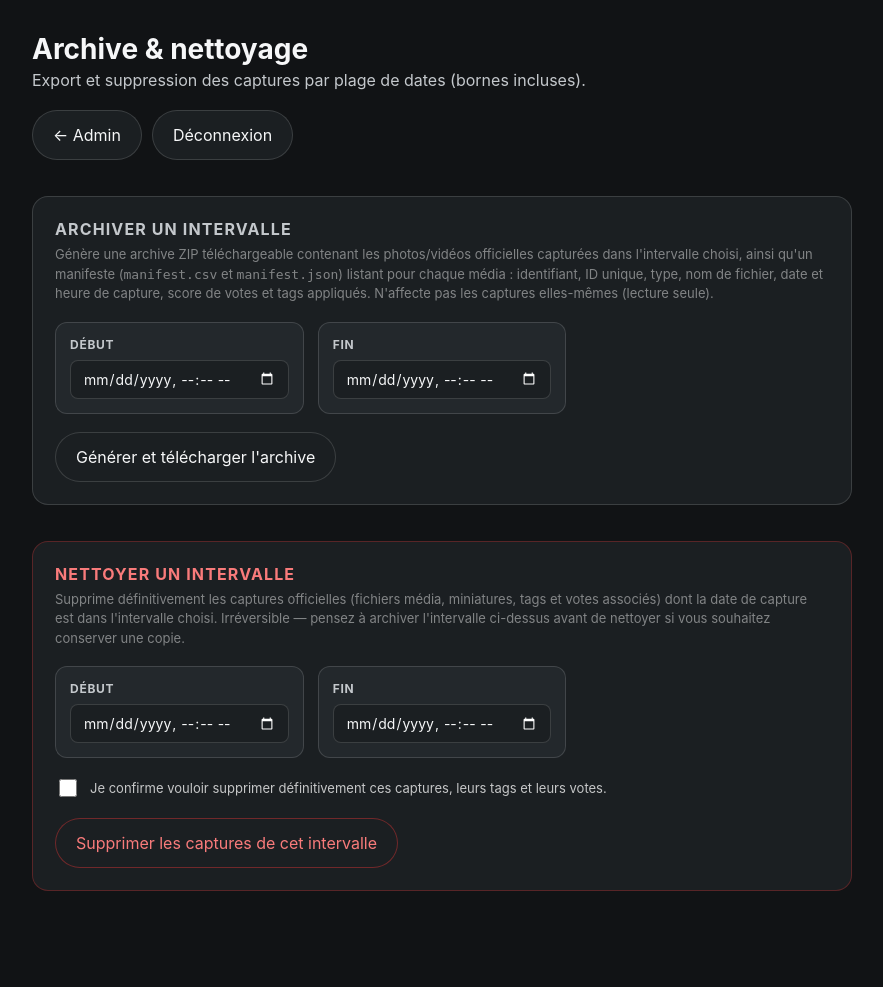
After one commit to Pictotem/pictotem, a Flask app: page /admin/archive in a window 1280 px wide. The commit adds this page. Shown: the whole page, without its empty margins (198-1081 px from the left). Run offline with Flask 3, Linux system fonts and the light colour scheme; the visitor is signed in with stand-in values (Sample User, id 1); parts of the project's set-up code (start-up, migrations or seed data) failed here and were passed over; some libraries are stand-ins or nearby versions.

Commit message:
Ajoute l'archivage ZIP et le nettoyage par plage de dates (B-O)
Nouvelle page /admin/archive avec deux outils indépendants, tous deux
bornés par un intervalle date+heure (<input type=datetime-local>, bornes
incluses) :

- Archiver : génère et télécharge une archive ZIP contenant les photos/
  vidéos officielles de l'intervalle (media/) ainsi qu'un manifeste
  manifest.csv + manifest.json (id, ID unique média, type, nom de fichier,
  date et heure de capture, score de votes, tags). Lecture seule.
- Nettoyer : supprime définitivement les captures de l'intervalle (fichier
  média, miniature, tags et votes associés), derrière une case à cocher de
  confirmation + confirm() JS côté kiosque de sécurité supplémentaire.

- db.py : list_captures_in_range(start_iso, end_iso) (bornes ISO 8601,
  comparaison lexicographique, cohérent avec created_at). Corrige aussi
  delete_capture() qui ne supprimait pas les lignes de la table `votes`
  associées à la capture (fuite de lignes orphelines existant sur TOUS
  les chemins de suppression : purge par ancienneté, suppression depuis
  /admin/captures, etc. — pas seulement le nouveau nettoyage par plage).
- app.py : _parse_archive_range() (validation + conversion des deux champs
  datetime-local en bornes ISO), _build_archive_zip(), routes
  GET /admin/archive, POST /admin/archive/export, POST /admin/archive/cleanup.
- admin_archive.html (nouveau) : formulaires archiver/nettoyer, section
  "nettoyer" stylée en alerte (bordure rouge). admin_home.html : nouvelle
  carte "Archive & nettoyage".

Testé via Flask test_client avec captures/tags/votes synthétiques (plage
1999, hors de toute vraie donnée) : contenu du ZIP (fichiers + manifeste
tags/votes/dates), plage vide -> erreur propre sans zip orphelin, cleanup
refusé sans case cochée, cleanup réel -> capture + tag + ligne votes (pas
seulement le score agrégé) + fichier média + miniature tous supprimés.
Fichiers/lignes de test nettoyés après coup.

```diff
--- a/app/app.py
+++ b/app/app.py
@@ -18,6 +18,7 @@ import socket
 import subprocess
 import threading
 import time
+import zipfile
 from contextlib import closing
 from datetime import datetime, timedelta
 
@@ -46,7 +47,8 @@ from config_loader import (ALLOWED_OVERLAY_EXT, ALLOWED_PREVIEW_EXT, BASE_DIR,
                             THUMBS_DIR, VIDEO_DIR)
 from db import (db_conn, delete_capture, delete_email_by_id, delete_frame_db,
                 export_emails_files, get_default_frame, get_frame_by_id_db,
-                get_setting, init_db, list_captures, list_emails, list_frames,
+                get_setting, init_db, list_captures, list_captures_in_range,
+                list_emails, list_frames,
                 record_capture, save_email, set_setting, update_email_by_id,
                 upsert_frame,
                 list_slideshow_images, add_slideshow_image, delete_slideshow_image_db,
@@ -1047,6 +1049,130 @@ def admin_capture_delete(capture_id):
                             page=request.form.get('page', 1)))
 
 
+# ── Admin — archivage / nettoyage par plage de dates ─────────────────────────
+# Deux outils distincts partageant la même page (/admin/archive) : export ZIP
+# (médias + manifeste tags/votes/date) et suppression définitive, tous deux
+# bornés par un intervalle [date+heure début, date+heure fin] saisi via deux
+# <input type="datetime-local">.
+
+def _parse_archive_range(form) -> tuple[str, str, str]:
+    """Valide les champs range_start/range_end (format natif de
+    <input type=datetime-local> : 'YYYY-MM-DDTHH:MM') et les convertit en
+    bornes ISO 8601 comparables à captures.created_at ('YYYY-MM-DDTHH:MM:SS').
+    La minute de fin est incluse en entier (:00 -> :59) pour que la borne
+    saisie couvre bien toute cette minute. Retourne (start_iso, end_iso, err)
+    — err est une chaîne non vide en cas de problème, les deux ISO valent
+    alors ''."""
+    raw_start = (form.get('range_start') or '').strip()
+    raw_end   = (form.get('range_end') or '').strip()
+    if not raw_start or not raw_end:
+        return '', '', 'Sélectionnez une date de début et une date de fin.'
+    try:
+        start_dt = datetime.strptime(raw_start, '%Y-%m-%dT%H:%M')
+        end_dt   = datetime.strptime(raw_end, '%Y-%m-%dT%H:%M')
+    except ValueError:
+        return '', '', 'Format de date invalide.'
+    if start_dt > end_dt:
+        return '', '', 'La date de début doit précéder (ou égaler) la date de fin.'
+    return start_dt.strftime('%Y-%m-%dT%H:%M:00'), end_dt.strftime('%Y-%m-%dT%H:%M:59'), ''
+
+
+def _build_archive_zip(start_iso: str, end_iso: str):
+    """Construit une archive ZIP (fichiers média sous media/ + manifeste
+    manifest.csv/.json avec tags, score de votes, date/heure de capture)
+    pour toutes les captures officielles de [start_iso, end_iso]. Écrite
+    dans EXPORTS_DIR (nom horodaté, jamais nettoyée automatiquement — même
+    logique que emails.csv/.json). Retourne (zip_path, nb_captures)."""
+    captures = list_captures_in_range(start_iso, end_iso)
+    tags_map = get_tags_for_captures([c['id'] for c in captures])
+
+    EXPORTS_DIR.mkdir(parents=True, exist_ok=True)
+    stamp = datetime.now().strftime('%Y%m%d-%H%M%S')
+    zip_path = EXPORTS_DIR / f'archive-{stamp}.zip'
+
+    fieldnames = ['id', 'media_uid', 'kind', 'filename', 'created_at', 'vote_score', 'tags']
+    manifest_rows = []
+    with zipfile.ZipFile(zip_path, 'w', zipfile.ZIP_DEFLATED) as zf:
+        for cap in captures:
+            media_dir = PHOTO_DIR if cap['kind'] == 'photo' else VIDEO_DIR
+            src = media_dir / cap['filename']
+            if src.is_file():
+                zf.write(src, arcname=f"media/{cap['filename']}")
+            else:
+                logger.warning('Archive admin : fichier introuvable, ignoré : %s', src)
+            manifest_rows.append({
+                'id':          cap['id'],
+                'media_uid':   cap.get('media_uid') or '',
+                'kind':        cap['kind'],
+                'filename':    cap['filename'],
+                'created_at':  cap['created_at'],
+                'vote_score':  cap.get('vote_score', 0),
+                'tags':        ', '.join(tags_map.get(cap['id'], [])),
+            })
+
+        manifest_csv = io.StringIO()
+        writer = csv.DictWriter(manifest_csv, fieldnames=fieldnames)
+        writer.writeheader()
+        writer.writerows(manifest_rows)
+        zf.writestr('manifest.csv', manifest_csv.getvalue())
+        zf.writestr('manifest.json', json.dumps(manifest_rows, ensure_ascii=False, indent=2))
+
+    return zip_path, len(manifest_rows)
+
+
+@app.route('/admin/archive')
+@require_admin_auth
+def admin_archive():
+    return render_template(
+        'admin_archive.html', config=CONFIG,
+        alert_success=request.args.get('ok'),
+        alert_error=request.args.get('err'),
+    )
+
+
+@app.route('/admin/archive/export', methods=['POST'])
+@require_admin_auth
+@csrf_protect
+def admin_archive_export():
+    start_iso, end_iso, err = _parse_archive_range(request.form)
+    if err:
+        return redirect(url_for('admin_archive', err=err))
+    zip_path, count = _build_archive_zip(start_iso, end_iso)
+    if count == 0:
+        zip_path.unlink(missing_ok=True)
+        return redirect(url_for('admin_archive', err='Aucune capture dans cet intervalle.'))
+    logger.info('Archive admin : %d capture(s) exportée(s) (%s -> %s).', count, start_iso, end_iso)
+    return send_file(zip_path, mimetype='application/zip', as_attachment=True, download_name=zip_path.name)
+
+
+@app.route('/admin/archive/cleanup', methods=['POST'])
+@require_admin_auth
+@csrf_protect
+def admin_archive_cleanup():
+    start_iso, end_iso, err = _parse_archive_range(request.form)
+    if err:
+        return redirect(url_for('admin_archive', err=err))
+    if not request.form.get('confirm'):
+        return redirect(url_for('admin_archive', err='Cochez la case de confirmation pour supprimer.'))
+
+    captures = list_captures_in_range(start_iso, end_iso)
+    count = 0
+    for cap in captures:
+        deleted = delete_capture(cap['id'])
+        if not deleted:
+            continue
+        media_dir = PHOTO_DIR if deleted['kind'] == 'photo' else VIDEO_DIR
+        try:
+            (media_dir / deleted['filename']).unlink(missing_ok=True)
+        except Exception:
+            logger.warning('Nettoyage admin : suppression fichier échouée : %s', deleted['filename'])
+        if deleted.get('thumb_filename'):
+            (THUMBS_DIR / deleted['thumb_filename']).unlink(missing_ok=True)
+        count += 1
+    logger.info('Nettoyage admin : %d capture(s) supprimée(s) (%s -> %s).', count, start_iso, end_iso)
+    return redirect(url_for('admin_archive', ok=f'{count} capture(s) supprimée(s) (tags et votes inclus).'))
+
+
 # ── Admin — cadres ────────────────────────────────────────────────────────────
 
 @app.route('/admin/exports/emails.csv')
--- /dev/null
+++ b/app/templates/admin_archive.html
@@ -0,0 +1,115 @@
+<!doctype html>
+<html lang="fr">
+<head>
+  <meta charset="utf-8" />
+  <meta name="viewport" content="width=device-width, initial-scale=1" />
+  <title>Archive &amp; nettoyage — {{ config.get('ui', {}).get('app_title', 'Pictotem') }}</title>
+  <link rel="stylesheet" href="{{ url_for('static', filename='style.css') }}">
+  <style>
+    .admin-wrap { max-width: 860px; margin: 0 auto; padding: 32px 20px 60px; }
+    .admin-header { display: flex; align-items: flex-start; justify-content: space-between; gap: 20px; margin-bottom: 36px; flex-wrap: wrap; }
+    .admin-header h1 { font-size: 28px; font-weight: 700; margin: 0 0 4px; }
+    .admin-header p { color: var(--muted); margin: 0; }
+    .admin-nav { display: flex; gap: 10px; flex-wrap: wrap; }
+    .flash-list { list-style: none; padding: 0; margin: 0 0 24px; }
+    .flash-list li { padding: 12px 16px; border-radius: 10px; margin-bottom: 8px; font-weight: 600; }
+    .flash-list li.success { background: rgba(13,139,143,.18); border: 1px solid rgba(13,139,143,.4); color: #5cf5f9; }
+    .flash-list li.error   { background: rgba(200,50,50,.18); border: 1px solid rgba(200,50,50,.4); color: #f97b7b; }
+    .text-section { margin-bottom: 36px; background: var(--surface); border: 1px solid var(--border);
+                    border-radius: 16px; padding: 22px; }
+    .text-section.danger { border-color: rgba(200,50,50,.35); }
+    .text-section h2 { font-size: 16px; font-weight: 700; color: var(--muted); text-transform: uppercase;
+                       letter-spacing: .07em; margin: 0 0 6px; }
+    .text-section.danger h2 { color: #f97b7b; }
+    .text-section-desc { font-size: 13px; color: rgba(255,255,255,.45); margin: 0 0 18px; line-height: 1.5; }
+    .text-fields { display: grid; grid-template-columns: repeat(auto-fill, minmax(220px, 1fr)); gap: 14px; margin-bottom: 18px; }
+    .text-field { background: var(--surface-2); border: 1px solid var(--border); border-radius: 12px; padding: 14px; }
+    .field-label { display: block; font-size: 12px; font-weight: 700; color: var(--muted);
+                   text-transform: uppercase; letter-spacing: .06em; margin-bottom: 8px; }
+    input[type=datetime-local] {
+      width: 100%; background: var(--surface); border: 1px solid var(--border); color: var(--text);
+      border-radius: 8px; padding: 9px 12px; font-size: 14px; box-sizing: border-box;
+      color-scheme: dark;
+    }
+    input[type=datetime-local]:focus { outline: 2px solid var(--accent); border-color: transparent; }
+    .confirm-row { display: flex; align-items: center; gap: 10px; margin: 4px 0 18px; cursor: pointer; }
+    .confirm-row input { width: 18px; height: 18px; accent-color: #f97b7b; cursor: pointer; }
+    .confirm-row span { font-size: 13px; color: rgba(255,255,255,.75); }
+  </style>
+</head>
+<body class="gallery-body">
+<div class="admin-wrap">
+
+  <div class="admin-header">
+    <div>
+      <h1>Archive &amp; nettoyage</h1>
+      <p>Export et suppression des captures par plage de dates (bornes incluses).</p>
+    </div>
+    <nav class="admin-nav">
+      <a class="action-btn" href="{{ url_for('admin_home') }}">← Admin</a>
+      <a class="action-btn" href="{{ url_for('logout') }}">Déconnexion</a>
+    </nav>
+  </div>
+
+  {% if alert_success %}<ul class="flash-list"><li class="success">{{ alert_success }}</li></ul>{% endif %}
+  {% if alert_error   %}<ul class="flash-list"><li class="error">{{ alert_error }}</li></ul>{% endif %}
+
+  <div class="text-section">
+    <h2>Archiver un intervalle</h2>
+    <p class="text-section-desc">
+      Génère une archive ZIP téléchargeable contenant les photos/vidéos officielles capturées
+      dans l'intervalle choisi, ainsi qu'un manifeste (<code>manifest.csv</code> et
+      <code>manifest.json</code>) listant pour chaque média : identifiant, ID unique, type,
+      nom de fichier, date et heure de capture, score de votes et tags appliqués.
+      N'affecte pas les captures elles-mêmes (lecture seule).
+    </p>
+    <form method="post" action="{{ url_for('admin_archive_export') }}">
+      <input type="hidden" name="_csrf_token" value="{{ csrf_token() }}">
+      <div class="text-fields">
+        <div class="text-field">
+          <label class="field-label" for="export_range_start">Début</label>
+          <input type="datetime-local" id="export_range_start" name="range_start" required>
+        </div>
+        <div class="text-field">
+          <label class="field-label" for="export_range_end">Fin</label>
+          <input type="datetime-local" id="export_range_end" name="range_end" required>
+        </div>
+      </div>
+      <button type="submit" class="action-btn primary">Générer et télécharger l'archive</button>
+    </form>
+  </div>
+
+  <div class="text-section danger">
+    <h2>Nettoyer un intervalle</h2>
+    <p class="text-section-desc">
+      Supprime définitivement les captures officielles (fichiers média, miniatures, tags et
+      votes associés) dont la date de capture est dans l'intervalle choisi. Irréversible —
+      pensez à archiver l'intervalle ci-dessus avant de nettoyer si vous souhaitez conserver
+      une copie.
+    </p>
+    <form method="post" action="{{ url_for('admin_archive_cleanup') }}"
+          onsubmit="return confirm('Supprimer définitivement toutes les captures (photos, vidéos, tags, votes) de cet intervalle ? Cette action est irréversible.');">
+      <input type="hidden" name="_csrf_token" value="{{ csrf_token() }}">
+      <div class="text-fields">
+        <div class="text-field">
+          <label class="field-label" for="cleanup_range_start">Début</label>
+          <input type="datetime-local" id="cleanup_range_start" name="range_start" required>
+        </div>
+        <div class="text-field">
+          <label class="field-label" for="cleanup_range_end">Fin</label>
+          <input type="datetime-local" id="cleanup_range_end" name="range_end" required>
+        </div>
+      </div>
+      <label class="confirm-row">
+        <input type="checkbox" name="confirm" value="1" required>
+        <span>Je confirme vouloir supprimer définitivement ces captures, leurs tags et leurs votes.</span>
+      </label>
+      <button type="submit" class="action-btn" style="border-color:rgba(200,50,50,.5);color:#f97b7b">
+        Supprimer les captures de cet intervalle
+      </button>
+    </form>
+  </div>
+
+</div>
+</body>
+</html>
--- a/app/templates/admin_home.html
+++ b/app/templates/admin_home.html
@@ -152,6 +152,10 @@
       <div class="admin-card-title">Captures</div>
       <div class="admin-card-desc">Parcourir et supprimer les photos et vidéos enregistrées</div>
     </a>
+    <a class="admin-card" href="{{ url_for('admin_archive') }}">
+      <div class="admin-card-title">Archive &amp; nettoyage</div>
+      <div class="admin-card-desc">Exporter en ZIP (médias, tags, votes, dates) ou supprimer par plage de dates</div>
+    </a>
     <a class="admin-card" href="{{ url_for('admin_system') }}">
       <div class="admin-card-title">Caméra &amp; écran</div>
       <div class="admin-card-desc">Choix de la caméra, résolution, rotation, miroir, écran kiosque</div>
```
Also changed, not shown: app/db.py (+19 -1 lines).
